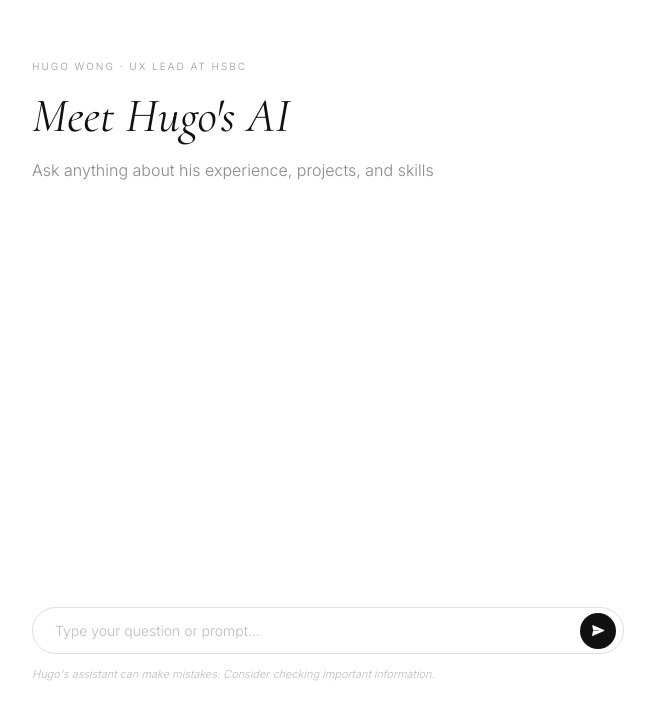
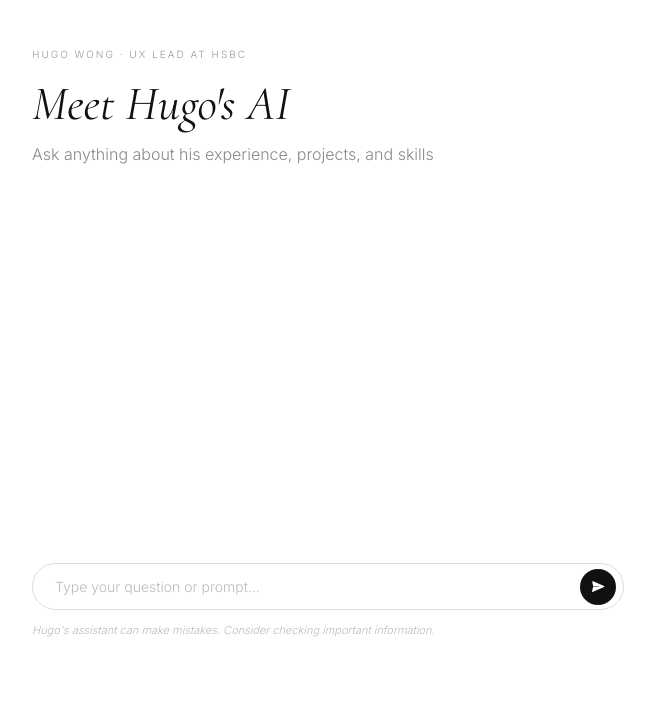
Before and after one commit to hugowph/my-ai-assistant, a website: page index.html in a window 1280 px wide. Shown: the whole page, without its empty margins (600-1255 px from the left). Drawn offline with nearby package versions, Linux system fonts and the light colour scheme.

Commit message:
Fix spacing - tighten right column

```diff
--- a/index.html
+++ b/index.html
@@ -39,7 +39,7 @@
     .right-col {
       flex: 1;
       height: 100%;
-      padding: 60px 56px;
+      padding: 48px 56px;
       display: flex;
       flex-direction: column;
       overflow: hidden;
@@ -67,7 +67,7 @@
       font-size: 48px;
       color: #111;
       line-height: 1.2;
-      margin-bottom: 12px;
+      margin-bottom: 8px;
     }
 
     .subtitle {
@@ -75,7 +75,7 @@
       font-weight: 300;
       font-size: 16px;
       color: #888;
-      margin-bottom: 40px;
+      margin-bottom: 20px;
       line-height: 1.6;
     }
 
@@ -89,7 +89,7 @@
       flex-direction: column;
       justify-content: flex-end;
       gap: 20px;
-      margin-bottom: 24px;
+      margin-bottom: 16px;
     }
 
     /* Hide scrollbar but keep functionality */
```
